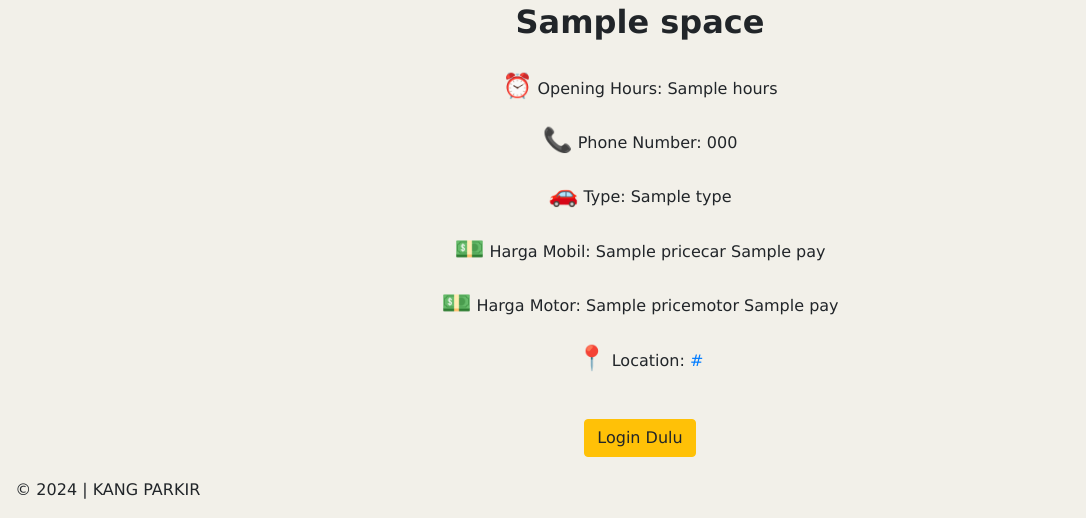
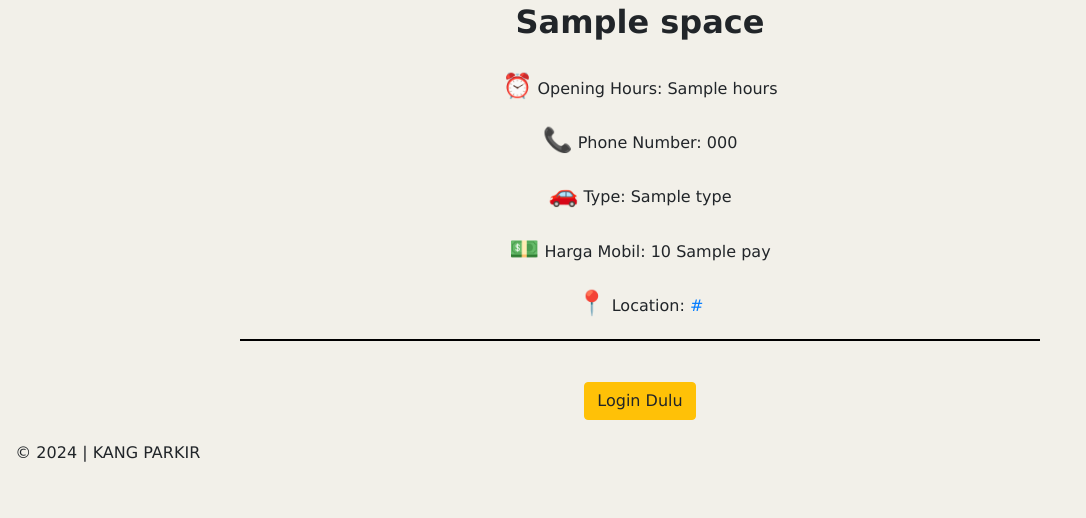
Before and after one commit to nico-kangdra/Kang-Parkir, a Flask app: template templates/spaces/viewspace.html in a window 1280 px wide. Shown: the part 600-1118 px from the top of the page, without its empty margins (0-1086 px from the left). After the commit the page ends 1062 px from the top, so only its background shows below. Run offline with Flask 3, Linux system fonts and the light colour scheme; the template is opened without the code that fills it: most values are stand-ins (such as "Sample title", 1, 10 or a date in 2020); grey boxes marked "Sample" are stand-in pictures; parts of the project's set-up code (start-up, migrations or seed data) failed here and were passed over; some libraries are stand-ins or nearby versions.

Commit message:
fix bug open/close

```diff
--- a/templates/spaces/viewspace.html
+++ b/templates/spaces/viewspace.html
@@ -27,6 +27,9 @@
   h5 {
     font-weight: bold;
   }
+  hr {
+    border: 1px solid black;
+  }
 </style>
 
 <!-- Content -->
@@ -43,25 +46,20 @@
   <p><span>⏰</span> Opening Hours: {{ space['hours'] }}</p>
   <p><span>📞</span> Phone Number: {{space['phone']}}</p>
   <p><span>🚗</span> Type: {{space['type']|capitalize}}</p>
-  {% if space['type'] == "mobil" %}
-  <p><span>💵</span> Harga Mobil: {{space['pricecar']}} {{space['pay']}}</p>
-  {% elif space['type'] == "motor" %}
-  <p><span>💵</span> Harga Motor: {{space['pricemotor']}} {{space['pay']}}</p>
-  {% else %}
-  <p><span>💵</span> Harga Mobil: {{space['pricecar']}} {{space['pay']}}</p>
-  <p><span>💵</span> Harga Motor: {{space['pricemotor']}} {{space['pay']}}</p>
-  {% endif %}
+  <p><span>💵</span> Harga Mobil: {{space['price']}} {{space['pay']}}</p>
   <p>
     <span>📍</span> Location:
     <a target="_blank" href="{{space['link']}}">{{space['link']}}</a>
   </p>
-
+<hr><br>
+  {% if space['status'] == "open" %}
   {% if session.get('token') %}
-  <br />
   <a href="/booking/{{space['name']}}" class="btn btn-primary">Pesan Sekarang</a>
   {% else %}
-  <br />
   <a href="/login" class="btn btn-warning">Login Dulu</a>
+  {% endif %}
+  {% else %}
+  <h2 style="color: red; font-style: italic;">Parking Space Closed</h2>
   {% endif %}
 </div>
 
```
